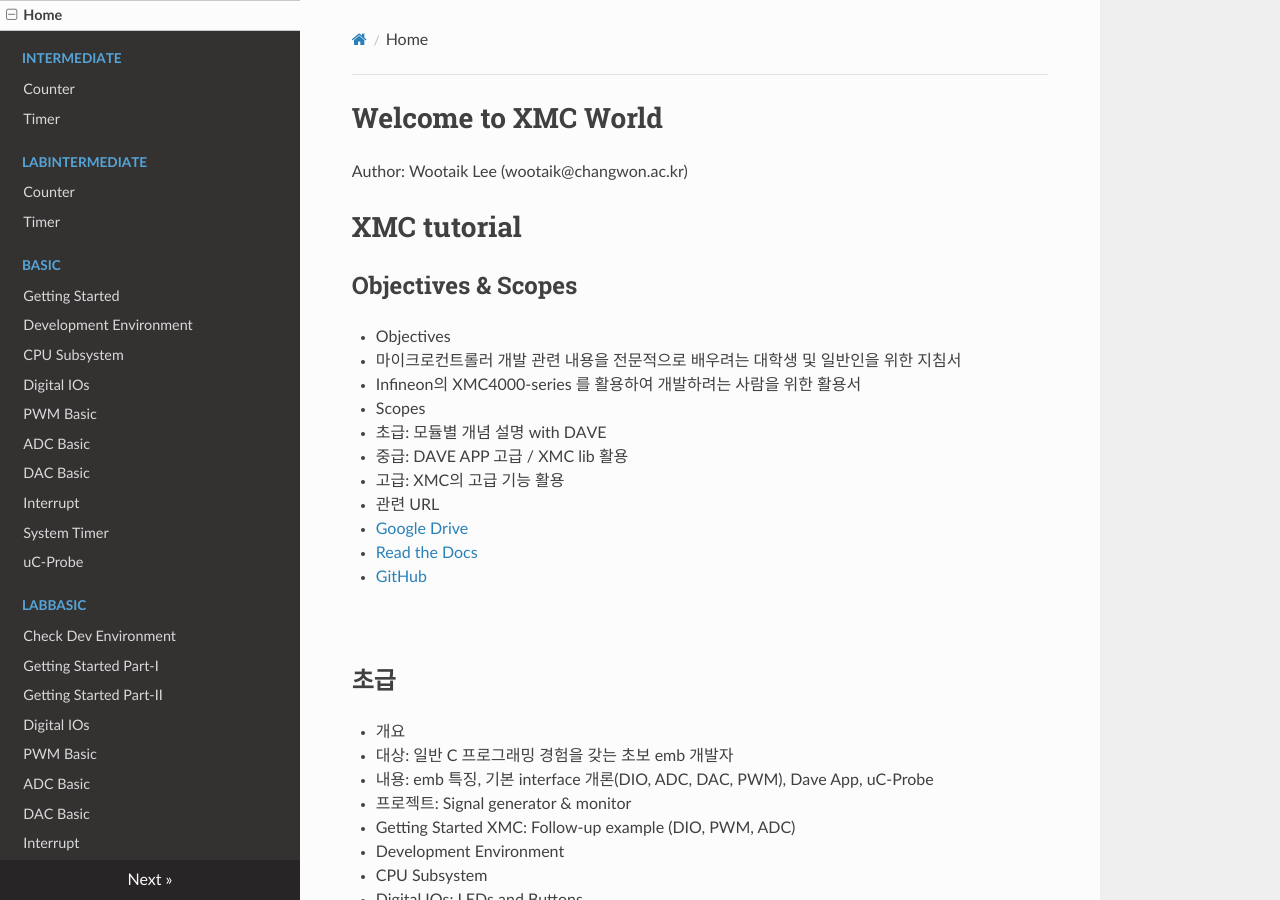
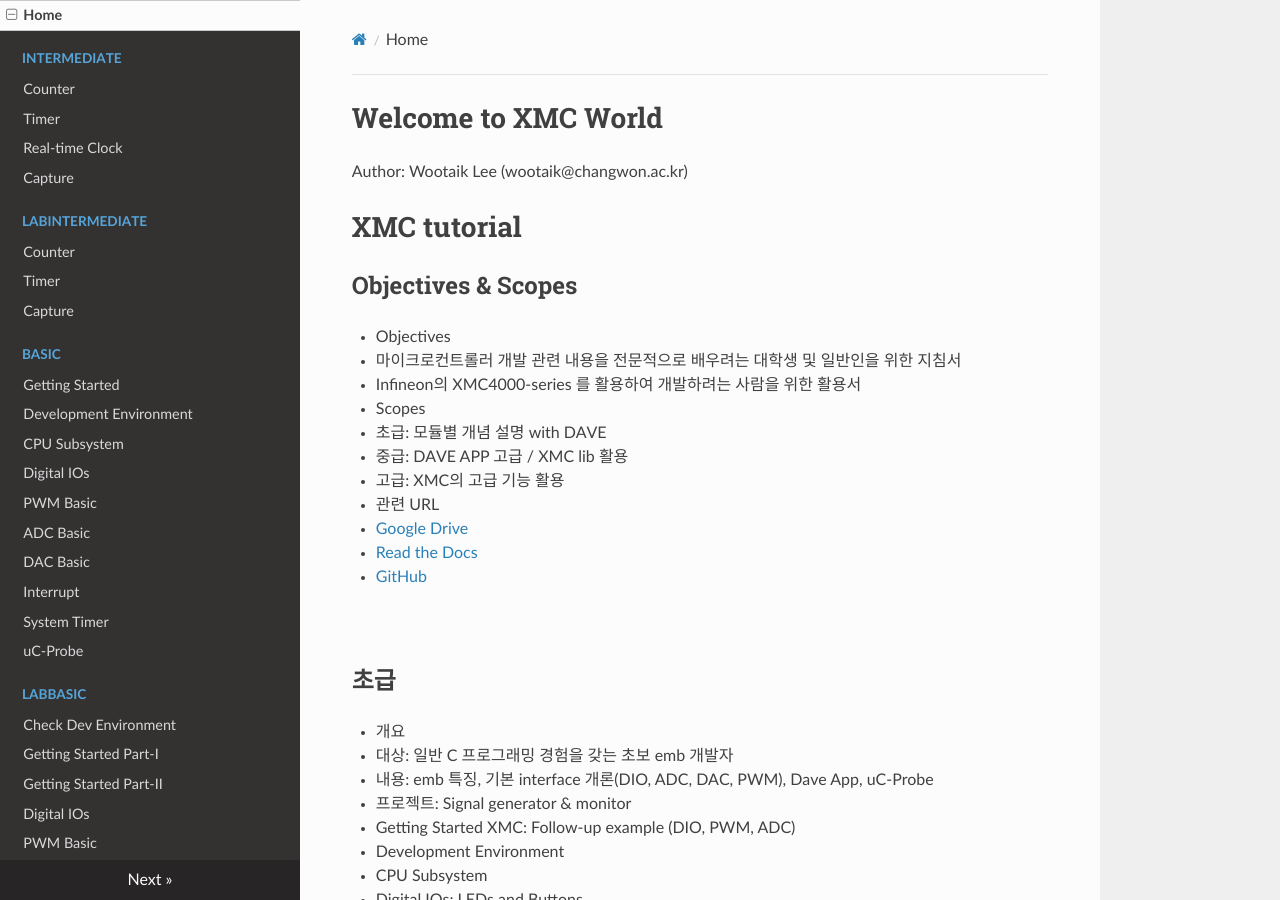
Before and after one commit to realsosy/XmcTutorial, an MkDocs documentation site: the page built from docs/index.md, in a window 1280 px wide and 900 px high. Built offline with MkDocs 1.6.1, drawn with Linux system fonts in a browser that asks for light colours; nearby versions of some CDN libraries; old or Windows-style settings are respelled for this version of MkDocs; some of the changed lines change nothing that is shown.

Commit message:
no message

```diff
--- a/mkdocs.yml
+++ b/mkdocs.yml
@@ -6,7 +6,8 @@
 - Intermediate:
     - Counter: Counter.md
     - Timer: Timer.md
-#    - Real-time Clock: Rtc.md
+    - Real-time Clock: Rtc.md
+    - Capture: TimerCapture.md
 #    - Compare & Capture: Ccu8SliceConfig.md
 #    - DAC LUT: DacLut.md
 #    - Watchdog: Watchdog.md
@@ -18,6 +19,7 @@
 - LabIntermediate:
     - Counter: LabCounter.md
     - Timer: LabTimer.md
+    - Capture: LabTimerCapture.md
 
 - Basic:
     - Getting Started: GettingStartedXmc.md
```
